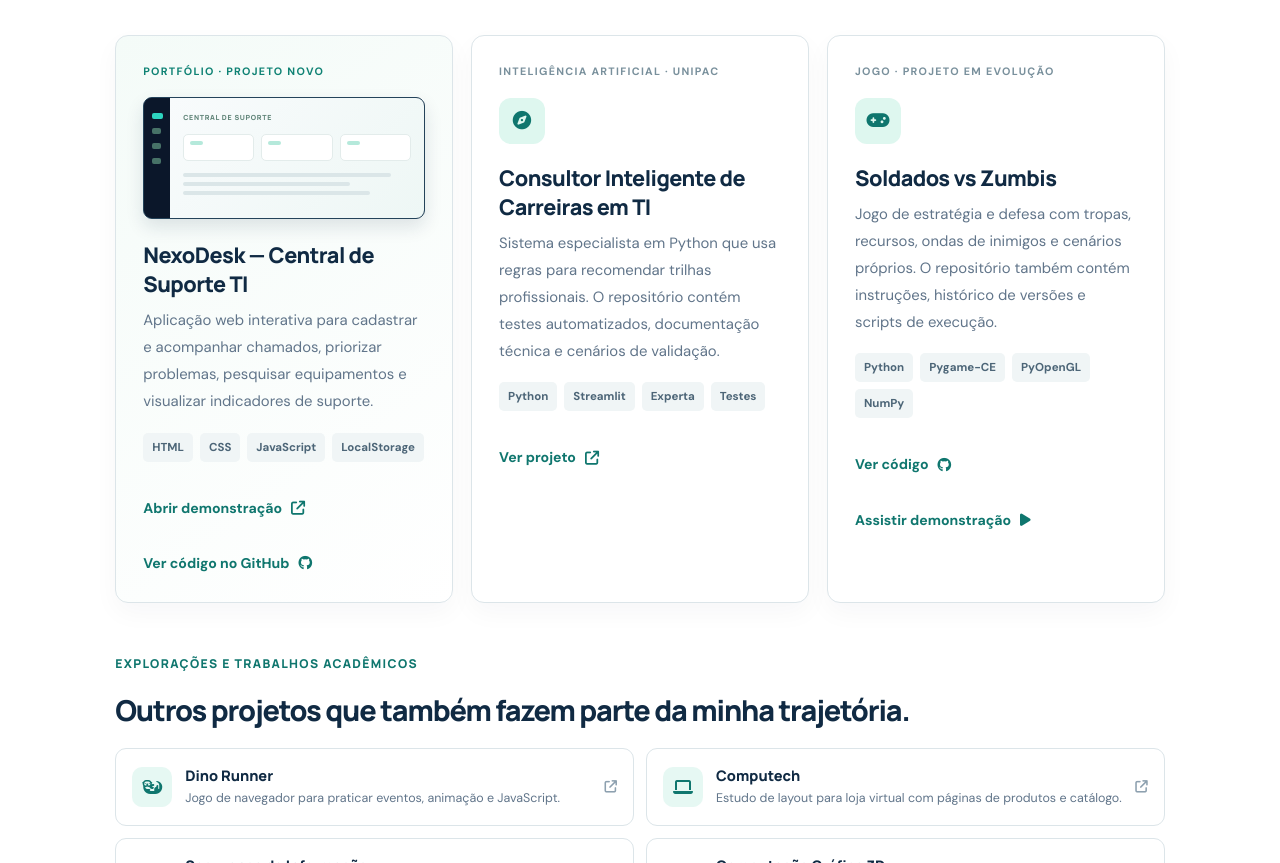
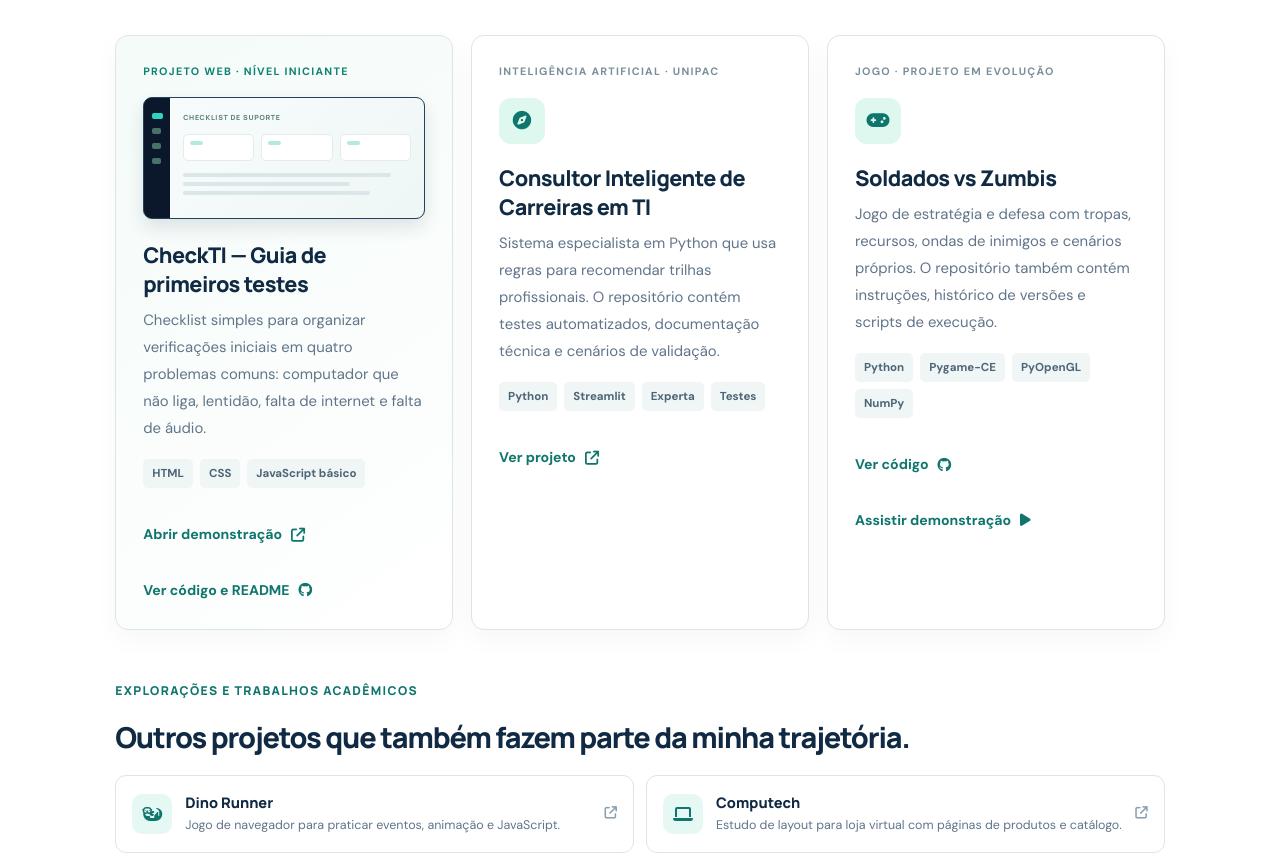
Before and after one commit to vinicius589/portfolio-vinicius, a plain HTML site: page index.html in a window 1280 px wide. Shown: the part 2243-3106 px from the top of the page. Drawn offline with Linux system fonts and the light colour scheme.

Commit message:
Substitui projeto complexo por checklist de suporte iniciante

```diff
--- a/index.html
+++ b/index.html
@@ -87,13 +87,13 @@
       </div>
       <div class="project-grid featured-grid">
         <article class="project-card project-featured project-nexodesk">
-          <div class="project-number">PORTFÓLIO · PROJETO NOVO</div>
-          <div class="project-preview" aria-hidden="true"><div class="mini-sidebar"><span></span><span></span><span></span><span></span></div><div class="mini-main"><div class="mini-caption">CENTRAL DE SUPORTE</div><div class="mini-stats"><i></i><i></i><i></i></div><div class="mini-lines"><b></b><b></b><b></b></div></div></div>
-          <h3>NexoDesk — Central de Suporte TI</h3>
-          <p>Aplicação web interativa para cadastrar e acompanhar chamados, priorizar problemas, pesquisar equipamentos e visualizar indicadores de suporte.</p>
-          <div class="tag-row"><span>HTML</span><span>CSS</span><span>JavaScript</span><span>LocalStorage</span></div>
-          <a class="text-link" href="projetos/nexodesk/">Abrir demonstração <i class="fa-solid fa-arrow-up-right-from-square"></i></a>
-          <a class="text-link" href="https://github.com/vinicius589/portfolio-vinicius/tree/main/projetos/nexodesk" target="_blank" rel="noopener noreferrer">Ver código no GitHub <i class="fa-brands fa-github"></i></a>
+          <div class="project-number">PROJETO WEB · NÍVEL INICIANTE</div>
+          <div class="project-preview" aria-hidden="true"><div class="mini-sidebar"><span></span><span></span><span></span><span></span></div><div class="mini-main"><div class="mini-caption">CHECKLIST DE SUPORTE</div><div class="mini-stats"><i></i><i></i><i></i></div><div class="mini-lines"><b></b><b></b><b></b></div></div></div>
+          <h3>CheckTI — Guia de primeiros testes</h3>
+          <p>Checklist simples para organizar verificações iniciais em quatro problemas comuns: computador que não liga, lentidão, falta de internet e falta de áudio.</p>
+          <div class="tag-row"><span>HTML</span><span>CSS</span><span>JavaScript básico</span></div>
+          <a class="text-link" href="projetos/checkti/">Abrir demonstração <i class="fa-solid fa-arrow-up-right-from-square"></i></a>
+          <a class="text-link" href="https://github.com/vinicius589/portfolio-vinicius/tree/main/projetos/checkti" target="_blank" rel="noopener noreferrer">Ver código e README <i class="fa-brands fa-github"></i></a>
         </article>
         <article class="project-card">
           <div class="project-number">INTELIGÊNCIA ARTIFICIAL · UNIPAC</div><div class="project-icon"><i class="fa-solid fa-compass"></i></div>
```
